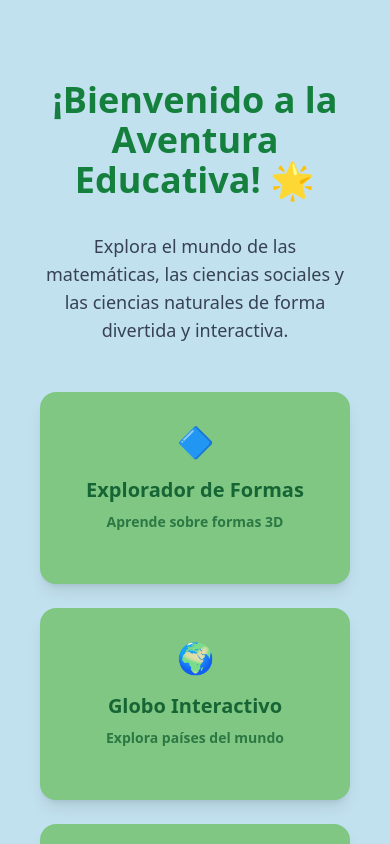
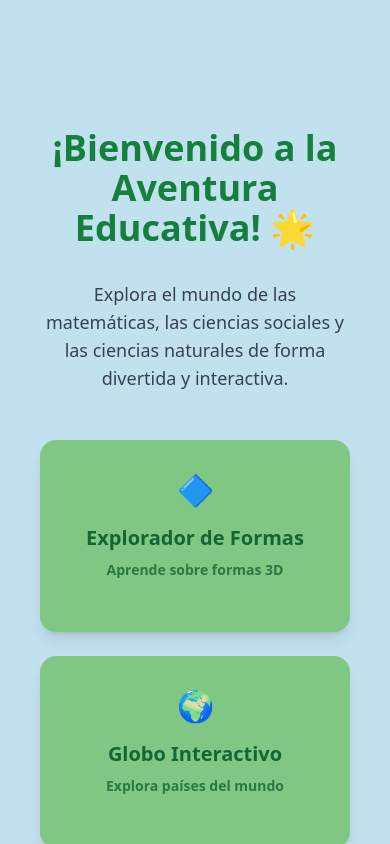
Before and after one commit to SebastianBolivar01/integracion-continua, a React (Vite) app in the folder integracion_continua/: page / in a window 390 px wide. Built offline with nearby package versions, Linux system fonts and the light colour scheme.

Commit message:
feat(ui): add back button to layout for navigation
Add a conditional back button that appears on pages other than home and paint,
allowing users to navigate back to the home page. Also adjust layout styling
for better responsiveness, including padding adjustments for the globe view.

```diff
--- a/integracion_continua/src/components/Layout.tsx
+++ b/integracion_continua/src/components/Layout.tsx
@@ -1,22 +1,30 @@
-import { Outlet, useLocation } from "react-router-dom";
+import { Outlet, useLocation, useNavigate } from "react-router-dom";
 
 export default function Layout() {
   const location = useLocation();
+  const navigate = useNavigate();
   const isHome = location.pathname === '/';
-  const isSolarSystem = location.pathname === '/solarsystem';
+  const isPaint = location.pathname === '/paint';
   const isGlobe = location.pathname === '/globe';
 
 
   return (
-    <div className="flex h-screen">
+    <div className="h-screen relative">
+      {/* Botón Atrás - solo mostrar si no es home y no es paint */}
+      {!isHome && !isPaint && (
+        <button
+          onClick={() => navigate('/')}
+          className="absolute top-4 left-4 z-10 bg-red-500 hover:bg-red-600 text-white font-bold py-2 px-4 rounded-lg shadow-lg"
+        >
+          {'<-- Atrás'}
+        </button>
+      )}
 
       {/* Contenedor principal */}
-      <div className={`flex flex-col ${isHome ? 'flex-1' : 'flex-1'}`}>
+      <div className="flex flex-col h-full">
         {/* Contenido dinámico (cada vista) */}
-
-        <main className={`flex-1 overflow-y-auto ${isSolarSystem ? '' : 'p-4'} ${isHome ? 'bg-[#c2e1ef]' : 'bg-[#c2e1ef]'}`}>
+        <main className={`flex-1 overflow-y-auto ${isGlobe ? 'p-0' : 'pt-16 p-4'} bg-[#c2e1ef]`}>
           <Outlet />
-
         </main>
       </div>
     </div>
```
